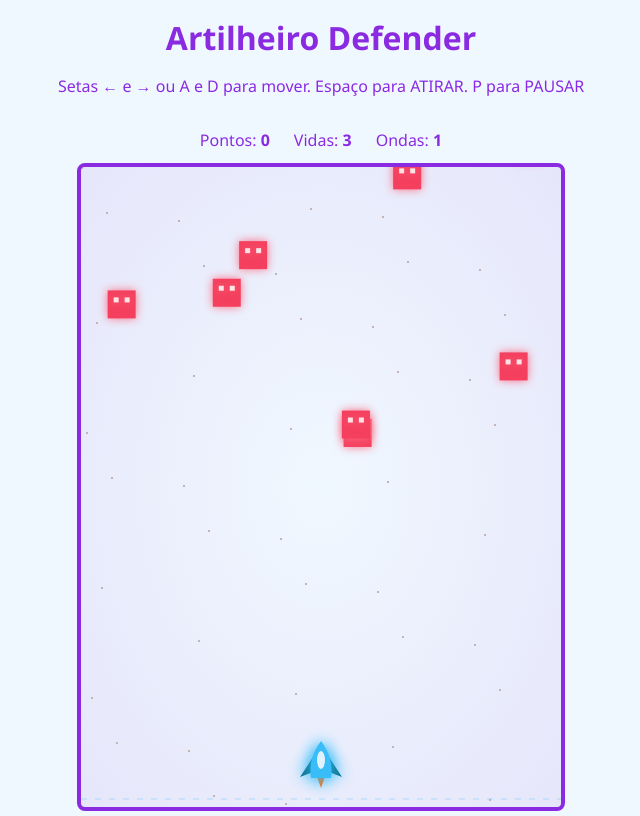
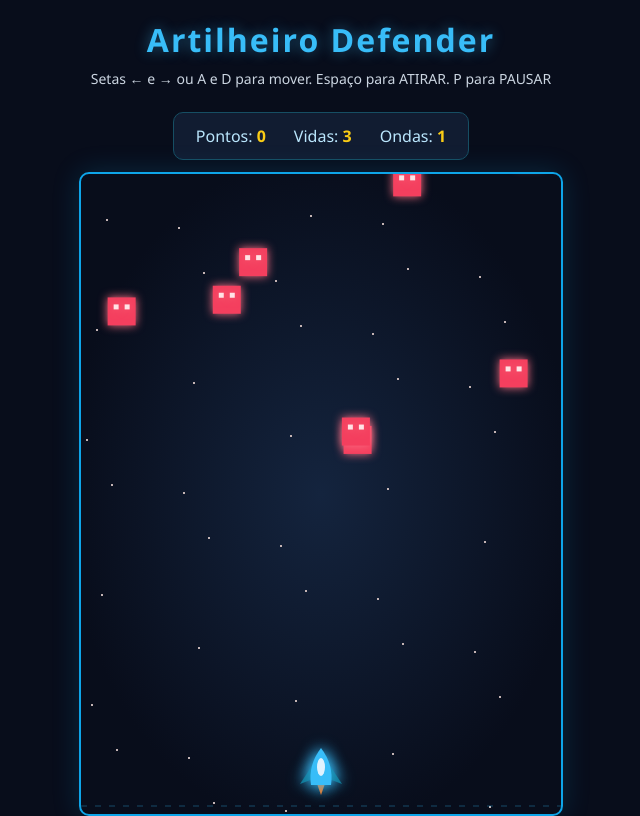
Before and after one commit to stall916/repo_gamees, a plain HTML site: page tiro/index.html in a window 1280 px wide. Shown: the whole page, without its empty margins (319-959 px from the left). Drawn offline with Linux system fonts and the light colour scheme.

Commit message:
Complete shooter vertical slice

```diff
--- a/tiro/style.css
+++ b/tiro/style.css
@@ -1,31 +1,72 @@
-*{
+* {
     box-sizing: border-box;
 }
-body{
+
+body {
+    min-height: 100vh;
     margin: 0;
     display: flex;
     flex-direction: column;
     align-items: center;
-    font-family: 'Segoe UI', arial, sans-serif;
-    background-color: aliceblue;
-    color: blueviolet;
-}
-header{
-    text-align: center;
-    padding: 16px 12px 8px;
-}
-h1{
-    margin: 0;
-    color: blueviolet;
-}
-.hud{
-    display: flex;
-    gap: 24px;
-    margin: 8px 0 12px;
+    font-family: "Segoe UI", Arial, sans-serif;
+    background: #080d1b;
+    color: #e0f2fe;
 }
 
-canvas{
-    border: 4px solid blueviolet;
-    border-radius: 8px;
-    background: radial-gradient(#f0f8ff, #e6e6fa);
+header {
+    text-align: center;
+    padding: 18px 12px 8px;
 }
+
+h1 {
+    margin: 0 0 8px;
+    color: #38bdf8;
+    letter-spacing: 2px;
+    text-shadow: 0 0 14px rgba(56, 189, 248, 0.45);
+}
+
+header p {
+    margin: 4px 0;
+    color: #cbd5e1;
+    font-size: 14px;
+}
+
+.hud {
+    display: flex;
+    justify-content: center;
+    flex-wrap: wrap;
+    gap: 14px 28px;
+    margin: 12px 0;
+    padding: 12px 22px;
+    border: 1px solid #164e63;
+    border-radius: 10px;
+    background: #111c31;
+    color: #bae6fd;
+}
+
+.hud strong {
+    color: #facc15;
+}
+
+canvas {
+    max-width: calc(100vw - 24px);
+    height: auto;
+    border: 2px solid #0ea5e9;
+    border-radius: 10px;
+    background: radial-gradient(ellipse at center, #14243e 0%, #080d1b 75%);
+    box-shadow: 0 0 28px rgba(14, 165, 233, 0.18);
+    touch-action: none;
+}
+
+@media (max-width: 520px) {
+    header p {
+        max-width: 95vw;
+        line-height: 1.5;
+    }
+
+    .hud {
+        gap: 10px 16px;
+        padding: 10px 14px;
+        font-size: 14px;
+    }
+}
```
